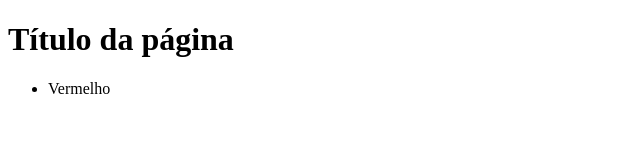
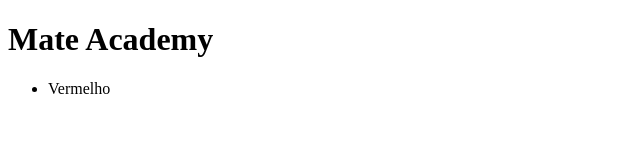
Before and after one commit to joselangoni/minha-pagina, a plain HTML site: page index.html in a window 1280 px wide. Shown: the whole page, without its empty margins (0-640 px from the left). Drawn offline with Linux system fonts and the light colour scheme.

Commit message:
trocar titulo do site

```diff
--- a/index.html
+++ b/index.html
@@ -3,11 +3,12 @@
   <head>
     <meta charset="UTF-8" />
     <meta name="viewport" content="width=device-width, initial-scale=1.0" />
+    <link rel="stylesheet" href="style.css" />
     <title>Document</title>
   </head>
 
   <body>
-    <h1>Título da página</h1>
+    <h1>Mate Academy</h1>
     <ul>
       <li>Vermelho</li>
     </ul>
```
